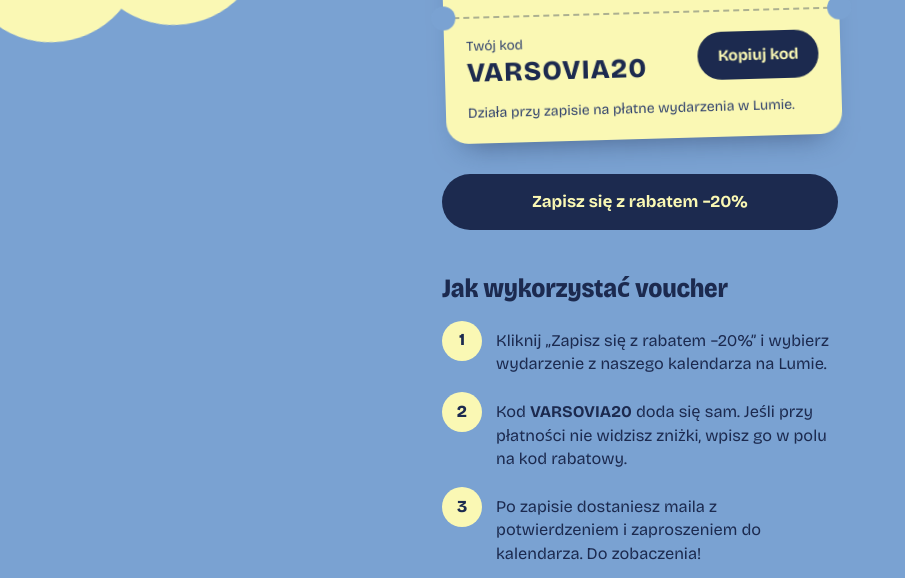
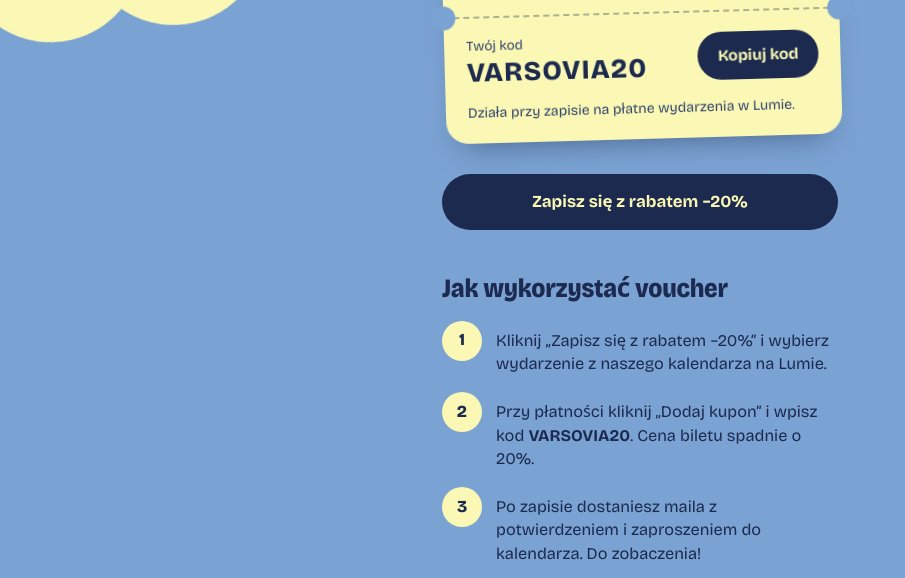
Before and after one commit to estera-gif/varsovia-voucher, a plain HTML site: page index.html in a window 1280 px wide. Shown: the part 863-1441 px from the top of the page, without its empty margins (0-905 px from the left). Drawn offline with nearby package versions, Linux system fonts and the light colour scheme.

Commit message:
Krok 2: kod wpisuje się ręcznie przez Dodaj kupon

```diff
--- a/index.html
+++ b/index.html
@@ -243,7 +243,7 @@
   <h2>Jak wykorzystać voucher</h2>
   <ol class="steps">
     <li><span>Kliknij „Zapisz się z rabatem −20%” i wybierz wydarzenie z naszego kalendarza na Lumie.</span></li>
-    <li><span>Kod <b>VARSOVIA20</b> doda się sam. Jeśli przy płatności nie widzisz zniżki, wpisz go w polu na kod rabatowy.</span></li>
+    <li><span>Przy płatności kliknij „Dodaj kupon” i wpisz kod <b>VARSOVIA20</b>. Cena biletu spadnie o 20%.</span></li>
     <li><span>Po zapisie dostaniesz maila z potwierdzeniem i zaproszeniem do kalendarza. Do zobaczenia!</span></li>
   </ol>
 
```
